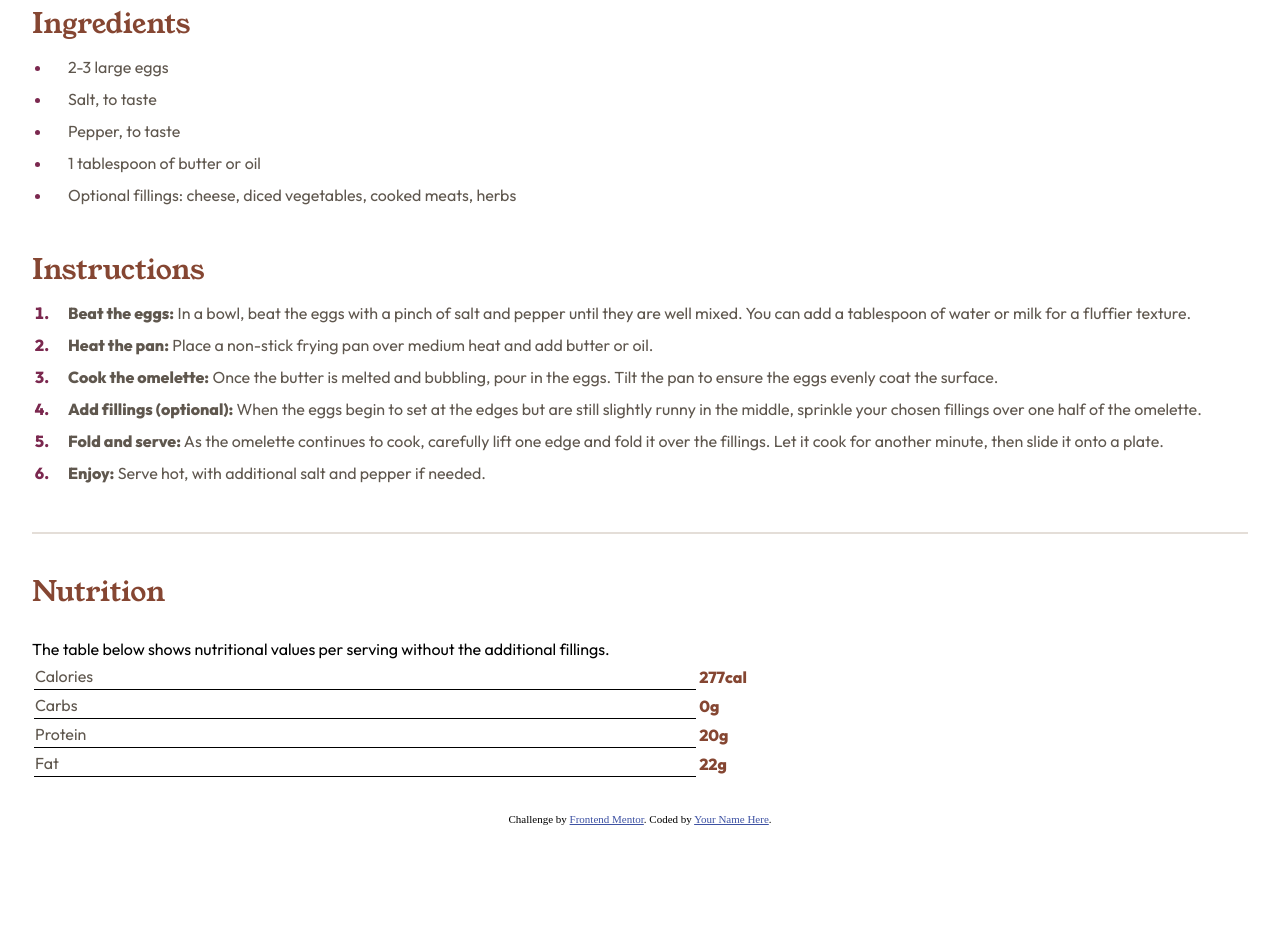
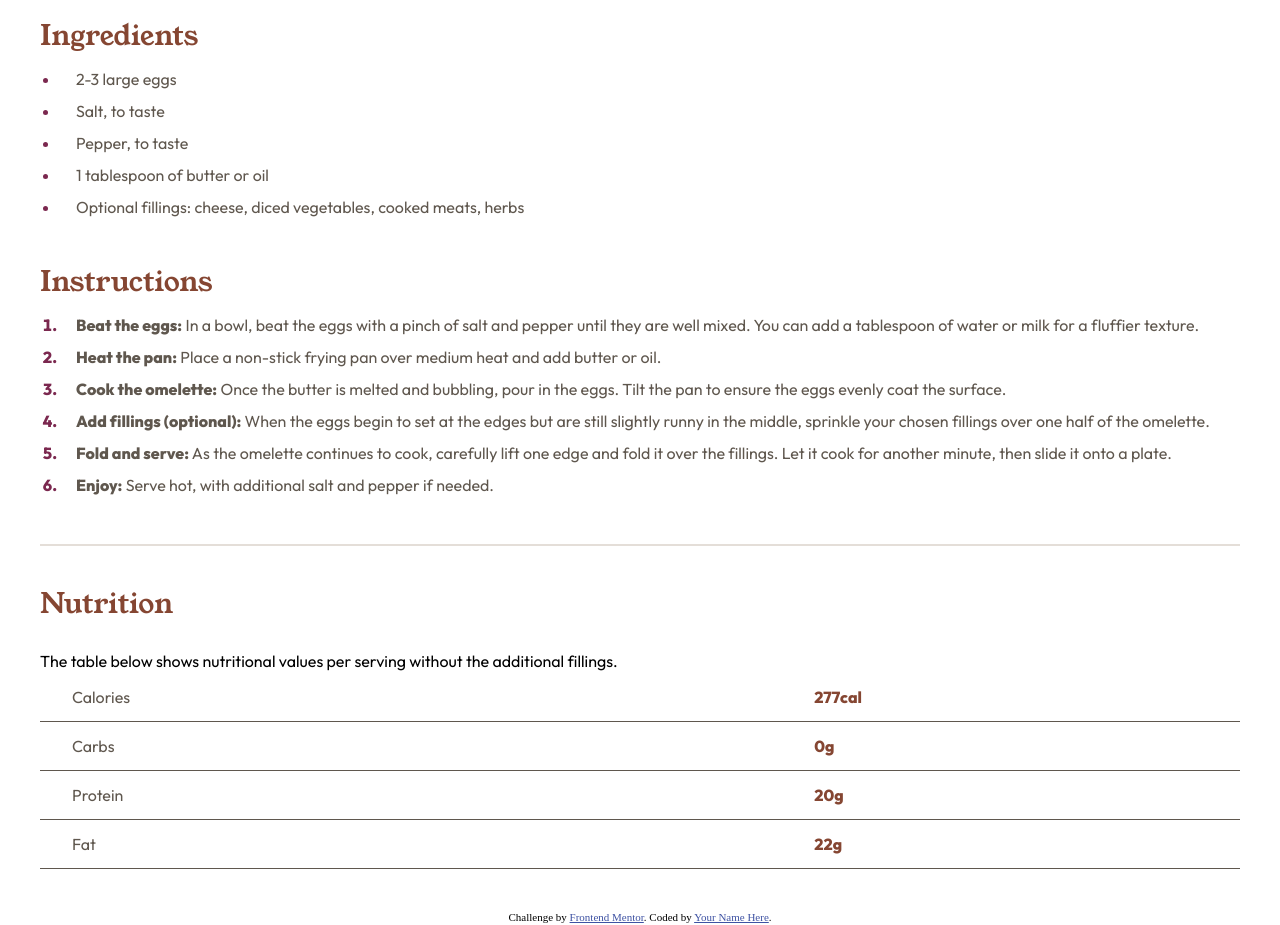
Before and after one commit to Introxiety/recipe-page, a plain HTML site: page index.html in a window 1280 px wide. Shown: the part 972-1897 px from the top of the page. Before the commit the page ends 1800 px from the top, so only its background shows below. Drawn offline with Linux system fonts and the light colour scheme.

Commit message:
3:36-7/26/24-FINISHED

```diff
--- a/style.css
+++ b/style.css
@@ -205,21 +205,41 @@ hr {
     min-width: 100%;
 }
 
+table {
+    border-collapse: collapse;
+}
+
 table tr {
     font-size: 1.6rem;
     font-family: "Outfit", sans-serif;
     text-align: left;
-    border: 1px solid var(--stone-900);
-    padding: 1.6rem;
+    border-bottom: 1px solid var(--stone-600);
 }
 
 table tr th {
     font-weight: 400;
     color: var(--stone-600);
-    border-bottom: 1px solid black;
+    padding: 1.2rem 0 1.2rem 3.2rem;
+
 }
 
 td {
     font-weight: 800;
     color: var(--brown-800);
 }
+
+@media (min-width: 38rem) {
+    header {
+        padding: 4rem 4rem 2rem 4rem;
+
+    }
+
+    img {
+        border-radius: 1rem;
+    }
+
+    main {
+        padding: 2rem 4rem 4rem 4rem;
+    }
+
+}
```
